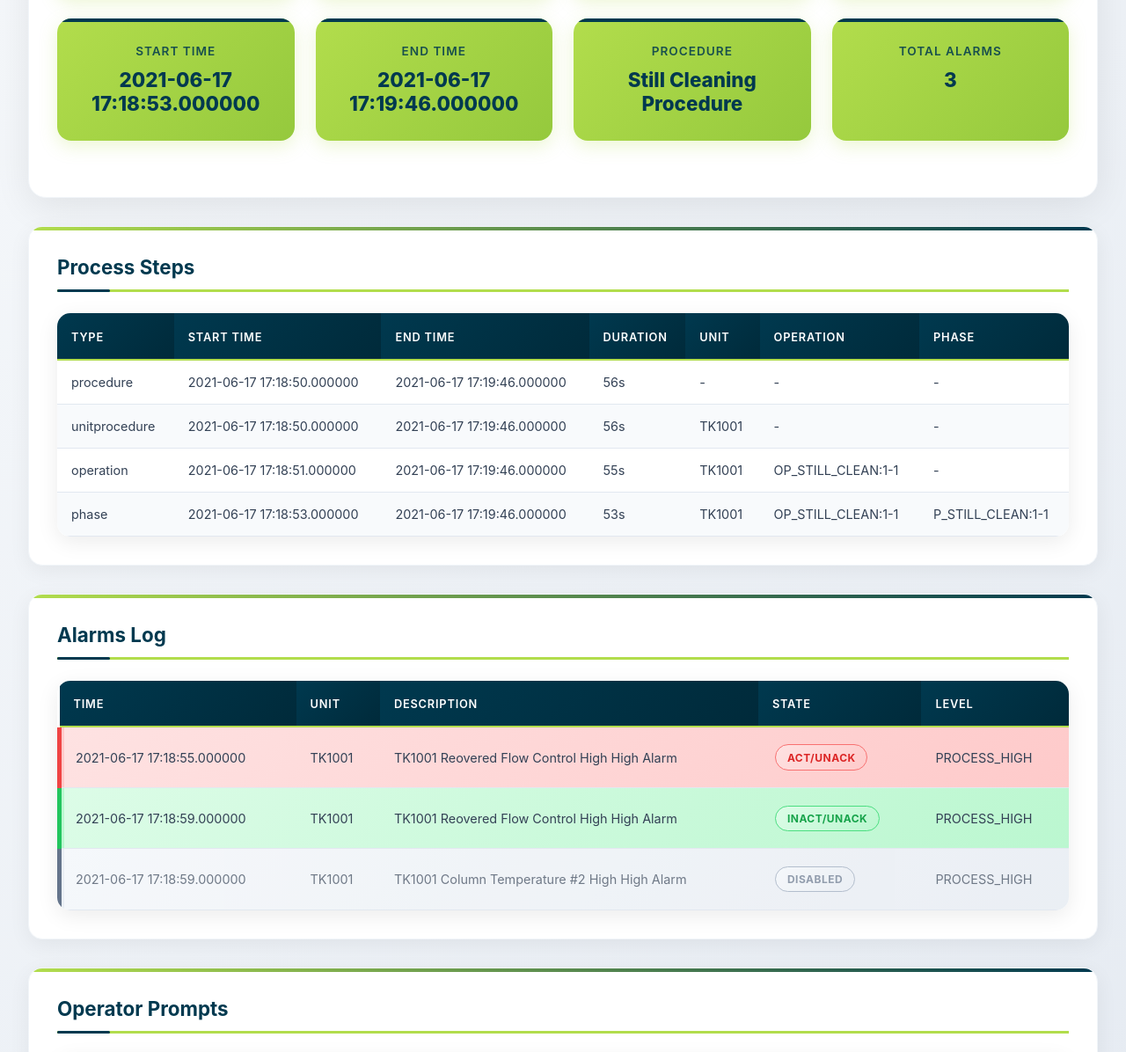
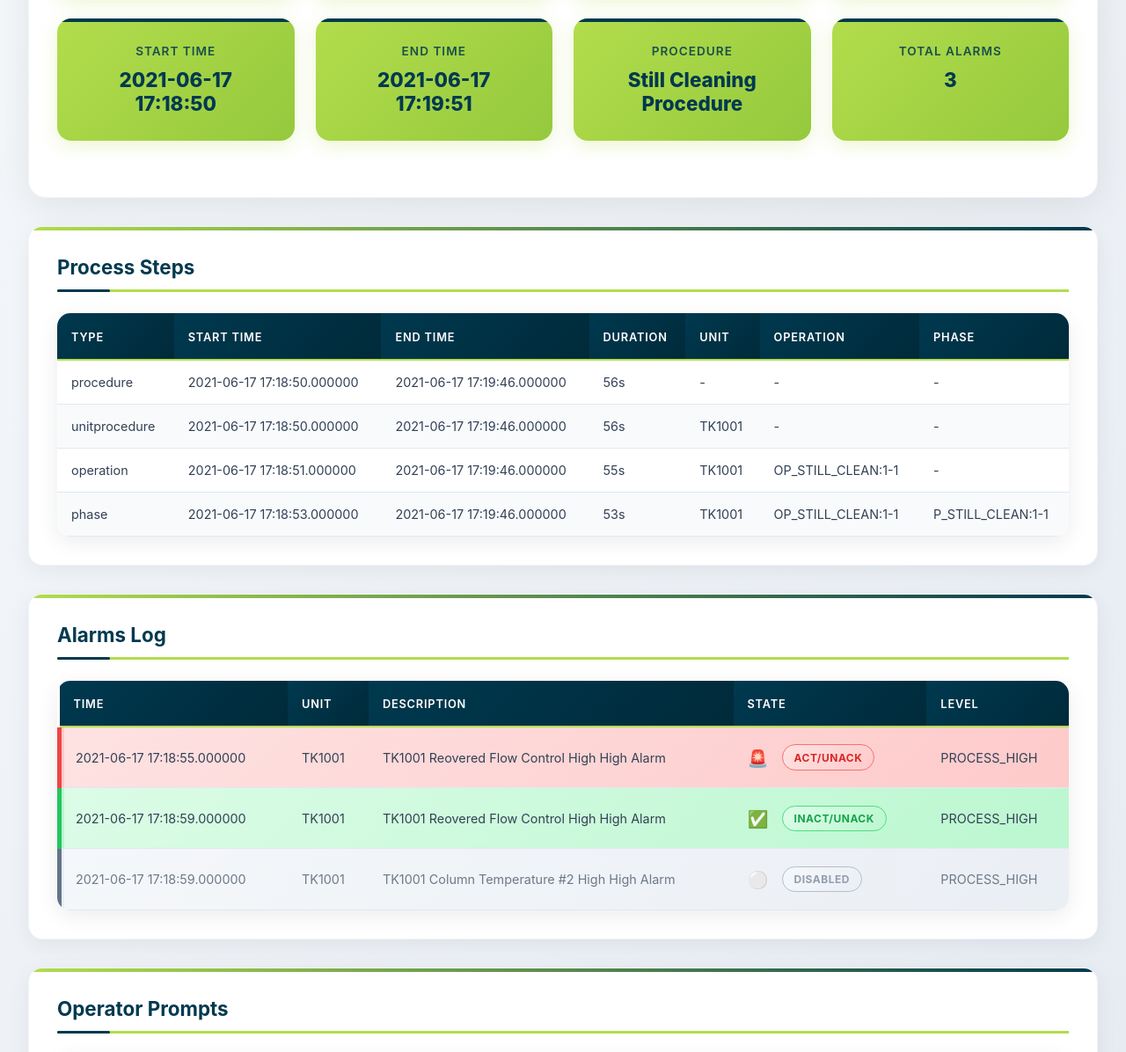
Before and after one commit to jesscat1020/Informetric-Dashboard, a plain HTML site: page batch_reports/TK1001_17JUN21RUN2.html in a window 1280 px wide. Shown: the part 732-1928 px from the top of the page at 88% size. Drawn offline with Linux system fonts and the light colour scheme; files whose address does not match are found by name.

Commit message:
Update TK1001_17JUN21RUN2.html

```diff
--- a/batch_reports/TK1001_17JUN21RUN2.html
+++ b/batch_reports/TK1001_17JUN21RUN2.html
@@ -18,10 +18,6 @@
                     </div>
                 </div>
                 <div class="header-actions">
-                    <button onclick="window.print()" class="print-btn">
-                        <span class="print-icon">🖨️</span>
-                        Print to PDF
-                    </button>
                     <div class="stats-grid">
                         <div class="stat-card">
                             <span class="stat-number">3</span>
@@ -36,6 +32,10 @@
                             <span class="stat-label">Duration</span>
                         </div>
                     </div>
+                    <button onclick="window.print()" class="print-btn">
+                        <span class="print-icon">🖨️</span>
+                        Print to PDF
+                    </button>
                 </div>
             </div>
         </div>
@@ -60,11 +60,11 @@
                 </div>
                 <div class="info-card">
                     <h4>Start Time</h4>
-                    <p>2021-06-17 17:18:53.000000</p>
+                    <p>2021-06-17 17:18:50</p>
                 </div>
                 <div class="info-card">
                     <h4>End Time</h4>
-                    <p>2021-06-17 17:19:46.000000</p>
+                    <p>2021-06-17 17:19:51</p>
                 </div>
                 <div class="info-card">
                     <h4>Procedure</h4>
@@ -154,21 +154,21 @@
                 <td>2021-06-17 17:18:55.000000</td>
                 <td>TK1001</td>
                 <td>TK1001 Reovered Flow Control High High Alarm</td>
-                <td><span class="status-badge badge-active">ACT/UNACK</span></td>
+                <td><span class="alarm-emoji">🚨</span> <span class="status-badge badge-active">ACT/UNACK</span></td>
                 <td>PROCESS_HIGH</td>
             </tr>
             <tr class="alarm-inactive">
                 <td>2021-06-17 17:18:59.000000</td>
                 <td>TK1001</td>
                 <td>TK1001 Reovered Flow Control High High Alarm</td>
-                <td><span class="status-badge badge-inactive">INACT/UNACK</span></td>
+                <td><span class="alarm-emoji">✅</span> <span class="status-badge badge-inactive">INACT/UNACK</span></td>
                 <td>PROCESS_HIGH</td>
             </tr>
             <tr class="alarm-disabled">
                 <td>2021-06-17 17:18:59.000000</td>
                 <td>TK1001</td>
                 <td>TK1001 Column Temperature #2 High High Alarm</td>
-                <td><span class="status-badge badge-disabled">DISABLED</span></td>
+                <td><span class="alarm-emoji">⚪</span> <span class="status-badge badge-disabled">DISABLED</span></td>
                 <td>PROCESS_HIGH</td>
             </tr>
                     </tbody>
```
